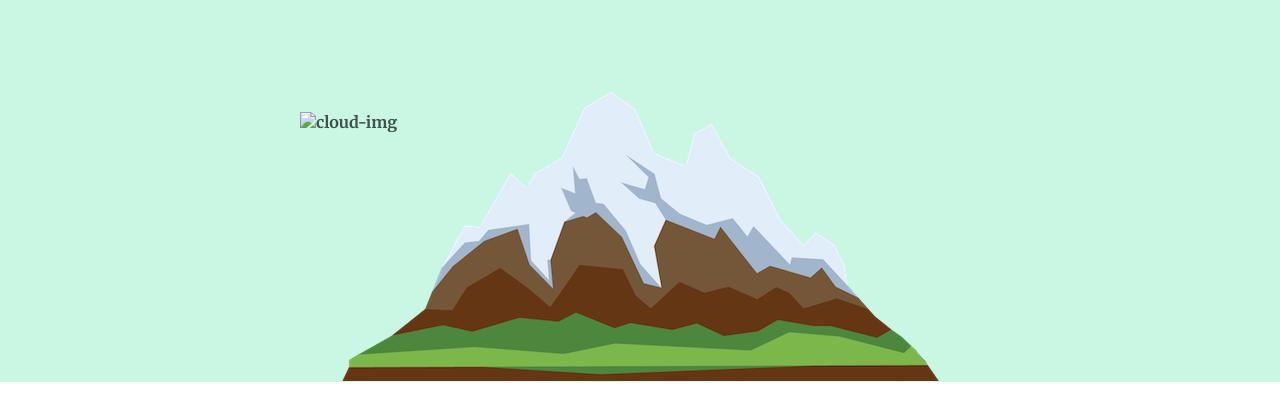
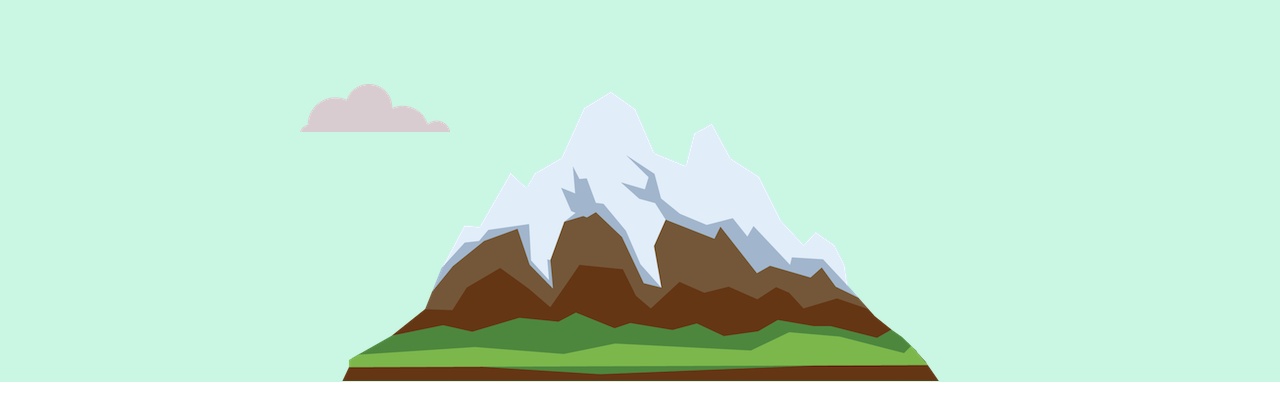
Before and after one commit to ultraammar/new-cv, a plain HTML site: page index.html in a window 1280 px wide. Shown: the part 386-800 px from the top of the page. Drawn offline with Linux system fonts and the light colour scheme.

Commit message:
Update index.html

```diff
--- a/index.html
+++ b/index.html
@@ -11,11 +11,11 @@
   </head>
   <body>
     <div class="top-container">
-      <img class="top-cloud" src="images/cloud.png" alt="cloud-img">
+      <img class="top-cloud" src="/images/cloud.png" alt="cloud-img">
 
       <h1>I'm Ammar.</h1>
       <h2 class="normal">a web developer.</h2>
-      <img class="bottom-cloud" src=".images/cloud.png" alt="cloud-img">
+      <img class="bottom-cloud" src="/images/cloud.png" alt="cloud-img">
       <img class="mountain"src="/images/mountain.png" alt="mountain-img">
     </div>
     <div class="middle-container">
```
